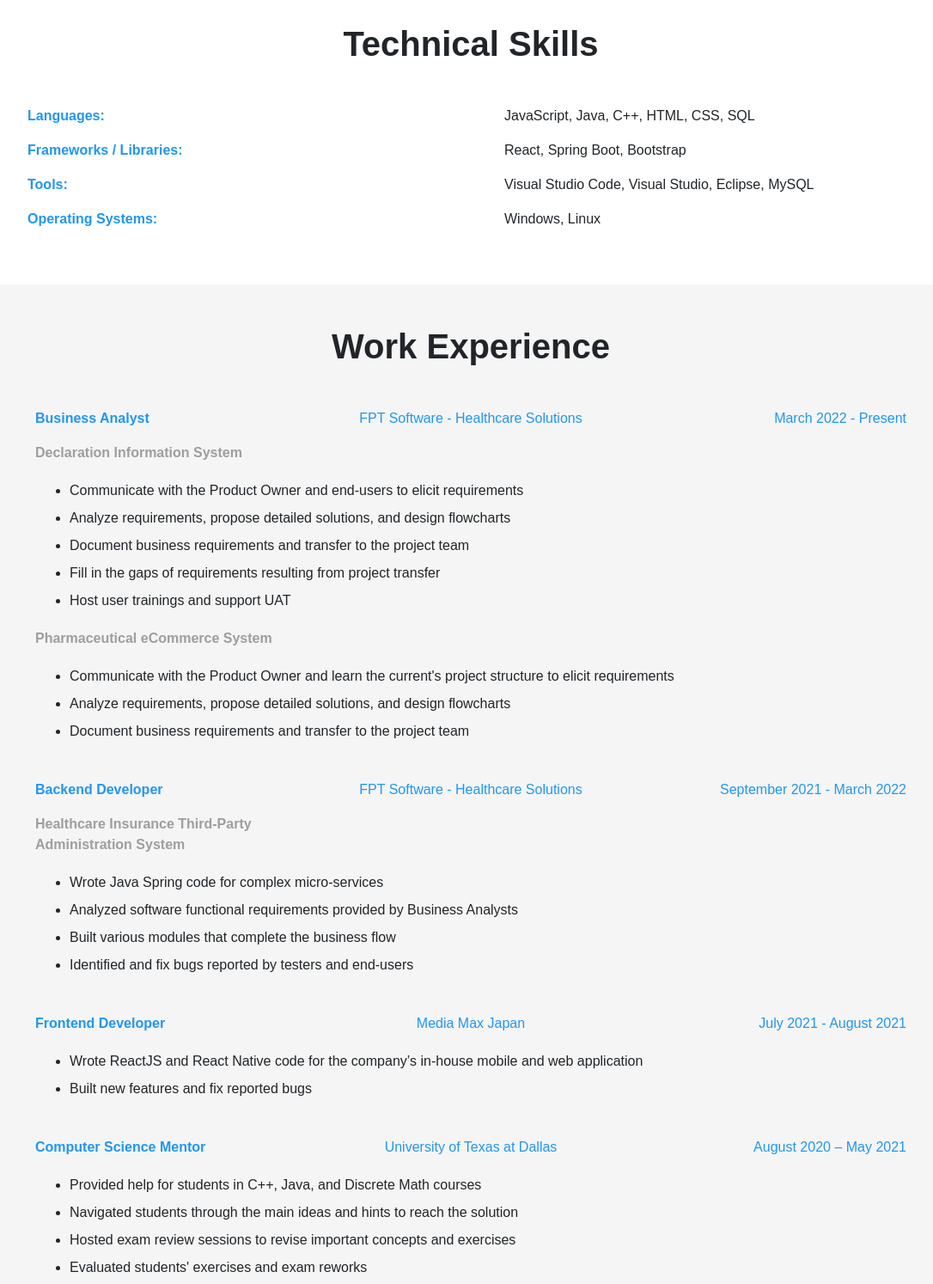
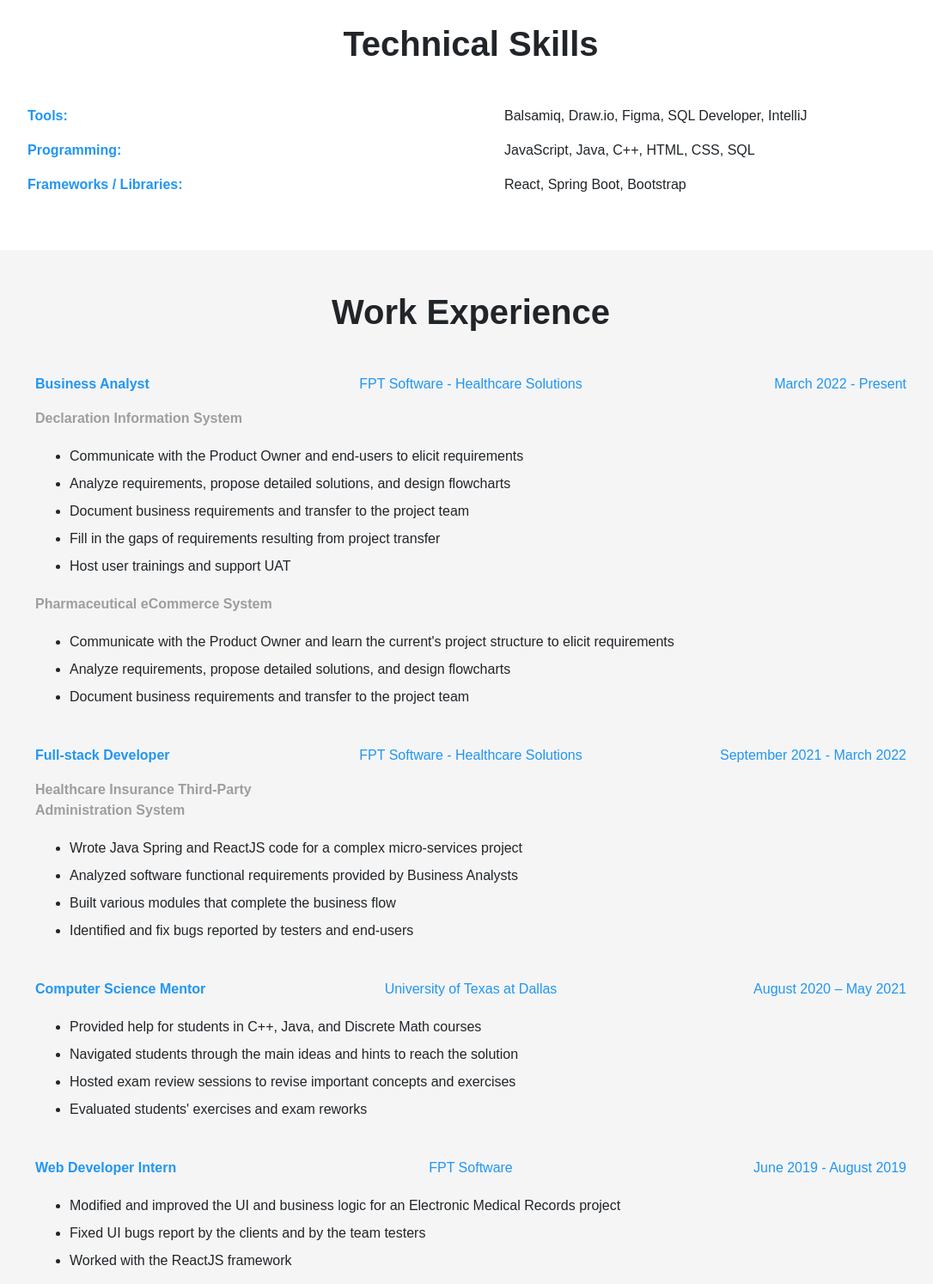
Before and after one commit to tuannguyen21/tuannguyen21.github.io, a plain HTML site: page index.html in a window 1280 px wide. Shown: the part 2180-3674 px from the top of the page at 86% size, without its empty margins (92-1178 px from the left). Drawn offline with Linux system fonts and the light colour scheme.

Commit message:
Update July 2022

```diff
--- a/index.html
+++ b/index.html
@@ -358,7 +358,17 @@
 
           <div class="row">
             <div class="col-md-4 col-sm-5">
-              <p class="font-weight-bold blue-text pl-4">Languages: </p>
+              <p class="font-weight-bold blue-text pl-4">Tools:</p>
+            </div>
+            <div class="col-md-2"></div>
+            <div class="col-md-6">
+              <p class="pl-4 text-md-left text-center">Balsamiq, Draw.io, Figma, SQL Developer, IntelliJ</p>
+            </div>
+          </div>
+
+          <div class="row">
+            <div class="col-md-4 col-sm-5">
+              <p class="font-weight-bold blue-text pl-4">Programming: </p>
             </div>
             <div class="col-md-2"></div>
             <div class="col-md-6">
@@ -373,26 +383,6 @@
             <div class="col-md-2"></div>
             <div class="col-md-6">
               <p class="pl-4 text-md-left text-center">React, Spring Boot, Bootstrap</p>
-            </div>
-          </div>
-
-          <div class="row">
-            <div class="col-md-4 col-sm-5">
-              <p class="font-weight-bold blue-text pl-4">Tools: </p>
-            </div>
-            <div class="col-md-2"></div>
-            <div class="col-md-6">
-              <p class="pl-4 text-md-left text-center">Visual Studio Code, Visual Studio, Eclipse, MySQL</p>
-            </div>
-          </div>
-
-          <div class="row">
-            <div class="col-md-4 col-sm-5">
-              <p class="font-weight-bold blue-text pl-4">Operating Systems: </p>
-            </div>
-            <div class="col-md-2"></div>
-            <div class="col-md-6">
-              <p class="pl-4 text-md-left text-center">Windows, Linux</p>
             </div>
           </div>
 
@@ -465,7 +455,7 @@
 
         <div class="row px-5">
           <div class="col-md-4">
-            <p class="text-md-left text-center font-weight-bold blue-text">Backend Developer</p>
+            <p class="text-md-left text-center font-weight-bold blue-text">Full-stack Developer</p>
           </div>
           <div class="col-md-4">
             <p class="text-center blue-text">FPT Software - Healthcare Solutions</p>
@@ -486,31 +476,10 @@
 
         <div class="px-5">
           <ul>
-            <li class="py-1">Wrote Java Spring code for complex micro-services</li>
+            <li class="py-1">Wrote Java Spring and ReactJS code for a complex micro-services project</li>
             <li class="py-1">Analyzed software functional requirements provided by Business Analysts</li>
             <li class="py-1">Built various modules that complete the business flow</li>
             <li class="py-1">Identified and fix bugs reported by testers and end-users</li>
-          </ul>
-        </div>
-
-        <br/>
-
-        <div class="row px-5">
-          <div class="col-md-4">
-            <p class="text-md-left text-center font-weight-bold blue-text">Frontend Developer</p>
-          </div>
-          <div class="col-md-4">
-            <p class="text-center blue-text">Media Max Japan</p>
-          </div>
-          <div class="col-md-4">
-            <p class="text-md-right text-center blue-text">July 2021 - August 2021</p>
-          </div>
-        </div>
-
-        <div class="px-5">
-          <ul>
-            <li class="py-1">Wrote ReactJS and React Native code for the company’s in-house mobile and web application</li>
-            <li class="py-1">Built new features and fix reported bugs</li>
           </ul>
         </div>
 
@@ -555,7 +524,7 @@
           <ul>
             <li class="py-1">Modified and improved the UI and business logic for an Electronic Medical Records project</li>
             <li class="py-1">Fixed UI bugs report by the clients and by the team testers</li>
-            <li class="py-1">Worked with the React framework</li>
+            <li class="py-1">Worked with the ReactJS framework</li>
           </ul>
         </div>
 
```
